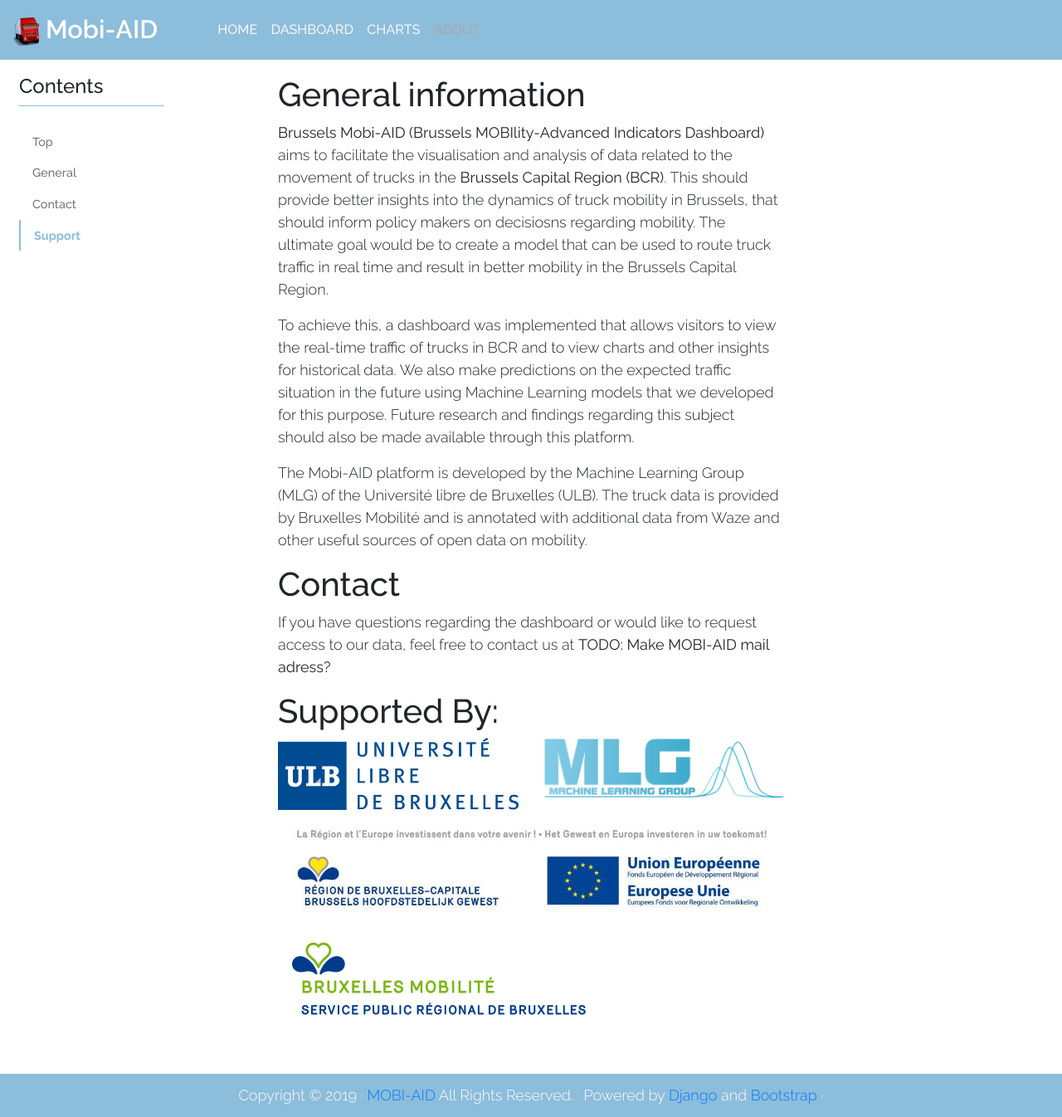
After one commit to giobbu/MoabiAID-Dashboard, a Django app: page /about/ in a window 1280 px wide. The commit adds this page. Shown: the whole page at 83% size. Run offline with Django 3.2, Linux system fonts and the light colour scheme; parts of the project's set-up code (start-up, migrations or seed data) failed here and were passed over; some libraries are stand-ins or nearby versions.

Commit message:
Created about page

```diff
--- a/dashboard/data/db.py
+++ b/dashboard/data/db.py
@@ -27,7 +27,7 @@ def get_truck_data(req_data):
     if req_data == 'in_commune':
         data = trucks_in_commune_table(trucks, Commune.objects.all())
 
-    print(data)
+    # print(data)
     return data
 
 def get_chart(chart_name):
@@ -36,7 +36,11 @@ def get_chart(chart_name):
 
     data = []
 
+    # print(f'retrieving chart {chart_name}')
+
     if chart_name == 'cat_dist':
         data = category_distribution(trucks, communes)
 
+    # print(data)
+
     return data
--- /dev/null
+++ b/dashboard/static/dashboard/css/charts.css
@@ -0,0 +1,4 @@
+.chart-row > div{
+    width: 80%;
+    height: 1000px;
+}
--- /dev/null
+++ b/dashboard/static/dashboard/css/toc.css
@@ -0,0 +1,41 @@
+/* Page navigation for pages that have a toc */
+.toc {
+    position: sticky;
+    top: 1em;
+}
+/* .page-nav {
+    border-left: 0.8px solid #77757a;
+
+} */
+.page-nav a {
+    color: #77757a;
+    font-size: 0.8em;
+    font-weight: 500;
+}
+
+.page-nav a:hover {
+    color: var(--mobi-blue);
+}
+
+.page-nav li .active {
+    font-weight: bold;
+    color: var(--mobi-blue);
+    border-left: 2px solid var(--mobi-blue);
+    }
+
+.nav-item .nav {
+    padding-left: 2em;
+}
+
+
+.toc-title {
+    /* text-decoration: underline; */
+    /* color: var(--dida-light-blue); */
+    border-bottom: 1px groove var(--mobi-blue); /*#c8bfd4;*/
+}
+
+.scroll-content {
+    position: relative;
+    height: 100%;
+    overflow-y: scroll;
+}
--- /dev/null
+++ b/dashboard/templates/dashboard/about.html
@@ -0,0 +1,78 @@
+{% extends "dashboard/base_toc.html" %}
+{% block title %}
+ABOUT
+{% endblock %}
+{% block stylesheet %}
+{{ block.super }}
+{% load static %}
+<link rel="stylesheet" href="{% static '/dashboard/css/toc.css' %}">
+{% endblock %}
+{% block canonical_url %}
+{% endblock %}
+{% block shortlink_url %}
+{% endblock %}
+{% block nav_list %}
+<li class="nav-item">
+    <a href="#General" class="nav-link">General</a>
+</li>
+<li class="nav-item">
+    <a href="#Contact" class="nav-link">Contact</a>
+</li>
+<li class="nav-item">
+    <a href="#Support" class="nav-link">Support</a>
+</li>
+{% endblock nav_list %}
+{% block text_content %}
+<h1 id="General">General information</h1>
+<p>
+    <strong>Brussels Mobi-AID (Brussels MOBIlity-Advanced Indicators Dashboard)</strong> aims to facilitate the
+    visualisation and analysis of data related
+    to the movement of trucks in the <strong>Brussels Capital Region (BCR)</strong>. This should provide better insights
+    into the dynamics of truck mobility
+    in Brussels, that should inform policy makers on decisiosns regarding mobility. The ultimate goal would be to create
+    a model that can be used to route
+    truck traffic in real time and result in better mobility in the Brussels Capital Region.
+</p>
+<p>
+    To achieve this, a dashboard was implemented that allows visitors to view the real-time traffic of trucks in BCR and
+    to view charts and other
+    insights for historical data. We also make predictions on the expected traffic situation in the future using Machine
+    Learning models that we
+    developed for this purpose. Future research and findings regarding this subject should also be made available
+    through this platform.
+</p>
+<p>
+    The Mobi-AID platform is developed by the Machine Learning Group (MLG) of the Université libre de Bruxelles (ULB).
+    The truck data is provided
+    by Bruxelles Mobilité and is annotated with additional data from Waze and other useful sources of open data on
+    mobility.
+</p>
+
+<h1 id="Contact">Contact</h1>
+<p>
+    If you have questions regarding the dashboard or would like to request access to our data, feel free to contact us
+    at <strong>TODO: Make MOBI-AID mail adress?</strong>
+</p>
+
+<h1 id="Support">Supported By:</h1>
+<div class="row my-2">
+    <div class="col">
+        <img src="{% static '/dashboard/images/logo_ulb.jpg' %}" class="img-fluid" alt="">
+    </div>
+    <div class="col">
+        <img src="{% static '/dashboard/images/Mlg-logo.png' %}" class="img-fluid" alt="">
+    </div>
+</div>
+<div class="row my-2">
+    <div class="col">
+        <img src="{% static '/dashboard/images/logoEU.jpg' %}" class="img-fluid" alt="">
+    </div>
+</div>
+<div class="row my-2">
+    <div class="col">
+        <img src="{% static '/dashboard/images/bxl_mobilite.jpg' %}" class="img-fluid" alt="">
+    </div>
+</div>
+{% endblock %}
+{% block javascript %}
+{% endblock %}
--- a/dashboard/templates/dashboard/base.html
+++ b/dashboard/templates/dashboard/base.html
@@ -32,7 +32,8 @@
 
 </head>
 
-<body itemtype="http://schema.org/WebPage" itemscope="itemscope" class="home page">
+<body data-spy="scroll" data-target="#toc" data-offset="50" itemtype="http://schema.org/WebPage" itemscope="itemscope" class="home page">
+<a id="top"></a> <!-- Anchor link for pages that have a side navigation-->
     <div id="page-container">
         <header itemtype="http://schema.org/WPHeader" itemscope="itemscope" id="masthead" role="banner"
             class="site-header">
@@ -50,9 +51,11 @@
                             <a class="nav-item nav-link {% if nbar == 'home' %}active{% endif %}"
                                 href="{% url 'home' %}">HOME</a>
                             <a class="nav-item nav-link {% if nbar == 'dashboard' %}active{% endif %}"
-                                href="{% url 'dashboard' %}">Dashboard</a>
+                                href="{% url 'dashboard' %}">DASHBOARD</a>
                             <a class="nav-item nav-link {% if nbar == 'charts' %}active{% endif %}"
-                                href="{% url 'charts' %}">Charts</a>
+                                href="{% url 'charts' %}">CHARTS</a>
+                            <a class="nav-item nav-link {% if nbar == 'about' %}active{% endif %}"
+                                href="{% url 'about' %}">ABOUT</a>
                         </div>
                     </div>
                 </div> <!-- #Site header container (Navbar + Header)-->
@@ -69,7 +72,7 @@
             <div class="container">
                 <div class="row justify-content-center">
                     <span>
-                        Copyright &copy; 2019 · <a href={% url 'home' %} title="MOBI-AID" itemprop="url">OLIDA</a> All
+                        Copyright &copy; 2019 · <a href={% url 'home' %} title="MOBI-AID" itemprop="url">MOBI-AID</a> All
                         Rights
                         Reserved.
                         · Powered by <a href="https://www.djangoproject.com/">Django</a> and <a
--- /dev/null
+++ b/dashboard/templates/dashboard/base_toc.html
@@ -0,0 +1,32 @@
+{% extends "dashboard/base.html" %}
+{% comment %} Extends the base template with a TOC for in-page navigation. Pages with different sections should extend
+this {% endcomment %}
+
+{% block stylesheet %}
+{% load static %}
+<link rel="stylesheet" type="text/css" href="{% static "dashboard/css/toc.css" %}">
+{% endblock %}
+{% block content %}
+<div class="row justify-content-left">
+
+    <div class="col-2" role="complementary">
+        <div id="toc" class="toc ml-2" role="navigation">
+            <h4 class="toc-title mb-4 pb-2">Contents</h4>
+            <ul class="nav flex-column page-nav">
+                <li class="nav-item">
+                    <a class="nav-link" href="#top">Top</a>
+                </li>
+                {% block nav_list %}
+                {% endblock nav_list %}
+            </ul>
+        </div>
+    </div>
+
+    <div class="col-6 offset-1">
+        {% block text_content %}
+        {% endblock text_content %}
+
+    </div>
+
+</div>
+{% endblock %}
--- a/dashboard/templates/dashboard/charts.html
+++ b/dashboard/templates/dashboard/charts.html
@@ -5,6 +5,7 @@ Charts
 {% block stylesheet %}
 {{ block.super }}
 {% load static %}
+<link rel="stylesheet" href="{% static '/dashboard/css/charts.css' %}">
 {% endblock %}
 {% block canonical_url %}
 {% endblock %}
@@ -17,6 +18,9 @@ Charts
 </div>
 {% endblock %}
 {% block javascript %}
+<script src="https://www.amcharts.com/lib/4/core.js"></script>
+<script src="https://www.amcharts.com/lib/4/charts.js"></script>
+<script src="https://www.amcharts.com/lib/4/themes/material.js"></script>
 <script src="{% static '/dashboard/js/drawUtils.js' %}"></script>
 <script src="{% static '/dashboard/js/charts.js' %}"></script>
 {% endblock %}
--- a/dashboard/urls.py
+++ b/dashboard/urls.py
@@ -6,5 +6,6 @@ urlpatterns = [
     path("", views.home, name="home"),
     path("dashboard/", views.dashboard, name="dashboard"),
     path("charts/", views.charts, name="charts"),
-    path("data/", views.data, name="data")
+    path("data/", views.data, name="data"),
+    path("about/", views.about, name="about")
 ]
--- a/dashboard/views.py
+++ b/dashboard/views.py
@@ -16,16 +16,20 @@ def charts(request):
     context = {'nbar': 'charts'} # Manages nav-bar from here instead of JS
     return render(request, 'dashboard/charts.html', context=context)
 
+def about(request):
+    context = {'nbar': 'about'}
+    return render(request, 'dashboard/about.html', context=context)
+
 def data(request):
     table = request.GET.get('table')
     req_data = request.GET.get('data')
 
-    data_type = request.GET.get('usage')
+    usage = request.GET.get('data_usage')
 
-    result_data = get_data(table, req_data, data_type)
+    result_data = get_data(table, req_data, usage)
     if isinstance(result_data, str):
         response = HttpResponse(result_data, content_type='text/json') # Data already serialized
     else:
         response = JsonResponse({'data': result_data})
-    print(response.content)
+    # print(response.content)
     return response
```
Also changed, not shown: dashboard/data/figures.py (+4 -3 lines), dashboard/static/dashboard/js/charts.js (+8 -16 lines), dashboard/static/dashboard/images/Mlg-logo.png (added), dashboard/static/dashboard/images/bxl_mobilite.jpg (added), dashboard/static/dashboard/images/logoEU.jpg (added), dashboard/static/dashboard/images/logo_ulb.jpg (added).
